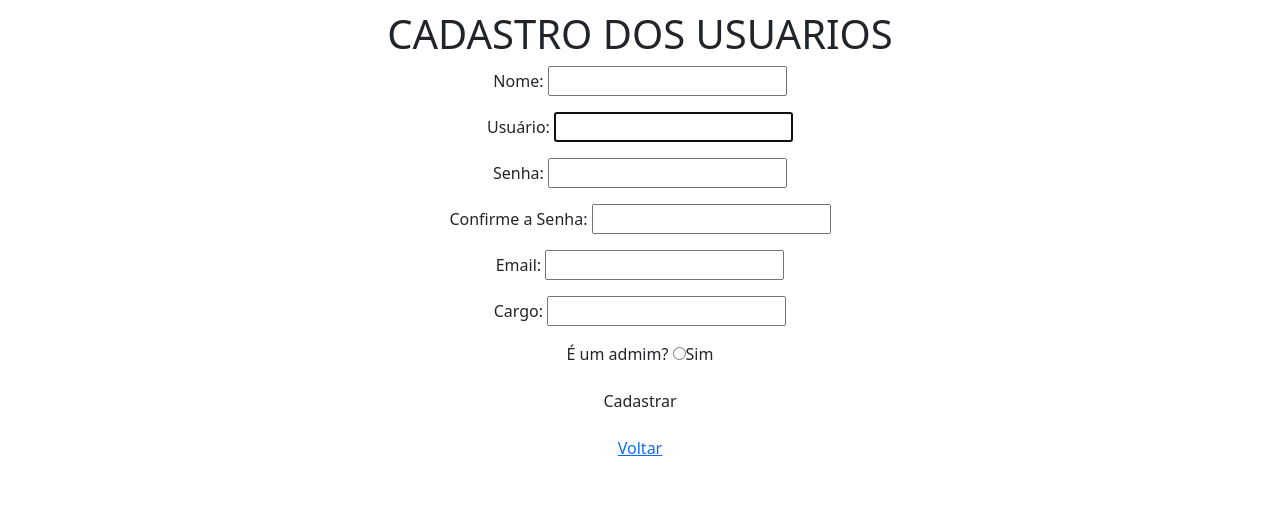
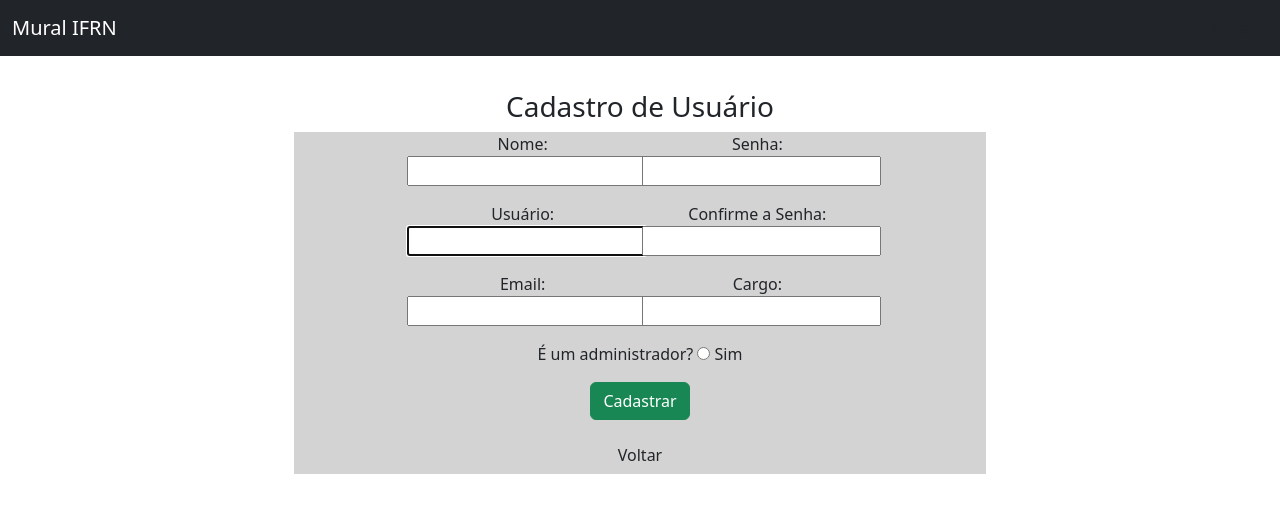
Before and after one commit to Sara-niery/MuralIFRN, a Django app: page /cadastrar_usuario/ in a window 1280 px wide. Shown: the top 513 px of the page. Run offline with Django 4.2, Linux system fonts and the light colour scheme; some libraries are stand-ins or nearby versions.

Commit message:
templates

```diff
--- a/static/estilo.css
+++ b/static/estilo.css
@@ -2,11 +2,13 @@
     margin-top: 56px;
     background-image: url();
     background-color: #EEEEEE;
-    font-family: Arial, Helvetica, sans-serif;
+    font-family: 'Times New Roman', Times, serif;
 }
 
 body {
-    font-family: Arial, Helvetica, sans-serif;
+    font-family: 'Times New Roman', Times, serif;
+    margin-top: 80px;
+
 }
 footer {
     text-align: center;
@@ -67,4 +69,5 @@
 
 .button:hover {
     background-color: #4CAF50;
+    color: white;
 }
--- a/templates/cruds/usuario_cadastrar.html
+++ b/templates/cruds/usuario_cadastrar.html
@@ -8,33 +8,69 @@
     <meta http-equiv="X-UA-Compatible" content="IE=edge">
     <meta name="viewport" content="width=device-width, initial-scale=1.0">
     <title>Cadastro de Usuario</title>
+    <link rel="stylesheet" type="text/css" href="{% static 'forms.css' %}" media="screen" />
     <link rel="stylesheet" type="text/css" href="{% static 'estilo.css' %}" media="screen" />
-    <link rel="stylesheet" type="text/css" href="{% static 'forms.css' %}" media="screen" />
     <link href="https://cdn.jsdelivr.net/npm/bootstrap@5.2.2/dist/css/bootstrap.min.css" rel="stylesheet"
         integrity="sha384-Zenh87qX5JnK2Jl0vWa8Ck2rdkQ2Bzep5IDxbcnCeuOxjzrPF/et3URy9Bv1WTRi" crossorigin="anonymous">
+
+        <style>
+            body {
+                margin-top: 80px;
+            }
+            div{
+                display:inline-block;
+            }
+            form {
+                background-color: lightgrey;
+            }
+
+            .button {
+               -webkit-transition-duration: 0.4s;
+               transition-duration: 0.4s;
+            }
+
+            .button:hover {
+             background-color: #4CAF50;
+             color: white;
+            }
+
+        </style>
+
     </head>
 
-<body>
-    <div class="conteiner fluid text-center">
+<body class="centro">
+    <header>
+        <header>
+            <nav class="navbar navbar-dark bg-dark fixed-top">
+                <div class="container-fluid">
+                    <a class="navbar-brand" href="{%url 'home' %}">Mural IFRN</a>
+                    <a href="{% url 'home' %}" class="btn button button:hover"  type="button" data-bs-toggle="offcanvas"
+                            data-bs-target="#offcanvasDarkNavbar" aria-controls="offcanvasDarkNavbar">Voltar</a>
+            </nav>
+        </header>
+    </header>
 
-        <h1>CADASTRO DOS USUARIOS</h1>
-        <div class="">
+        <h3>Cadastro de Usuário</h3>
+        <div>
             <form method="POST" enctype="multipart/form-data">
                 {% csrf_token %}
+                <div class="col-12 col-lg-4">
                     <p>Nome: {{ form_usuario.nome }} </p>
                     <p>Usuário: {{ form_usuario.username }} </p>
+                    <p>Email: {{ form_usuario.email }} </p>
+                </div>
+                <div class="col-12 col-lg-4">
                     <p>Senha: {{ form_usuario.password1 }} </p>
                     <p>Confirme a Senha: {{ form_usuario.password2 }} </p>
-                <p>Email: {{ form_usuario.email }} </p>
                     <p>Cargo: {{ form_usuario.cargo }} </p>
-                <p>É um admim?
-                    <input type="radio" name="tipo" value="admin" />Sim<br />
-                </p>
-                <p><input type="submit" class="btn btn-verde" value="Cadastrar" /></p>
+                </div>
+                <p>É um administrador? <input type="radio" name="tipo" value="admin" /> Sim<br /></p>
+                <p><input type="submit" class="btn btn-success" value="Cadastrar" /></p>
+                <p><a href="{% url 'home' %}" class="btn button button:hover">Voltar</a></p>
+
+
+        </div>
         </form>
-        </div>
-        <p><a href="{% url 'home' %}" class="btn-voltar">Voltar</a></p>
-    </div>
 </body>
 
 </html>
```
Also changed, not shown: templates/cruds/avisos.html (+3 -4 lines), templates/cruds/avisos_cadastrar.html (+19 -12 lines), templates/cruds/avisos_editar.html (+9 -0 lines), templates/cruds/usuario_editar.html (+9 -0 lines), templates/cruds/usuarios.html (+18 -4 lines), templates/perfil.html (+9 -10 lines), templates/registration/login.html (+6 -4 lines), db.sqlite3, media/imagens/caso_uso.png (deleted), media/imagens/caso_uso_DiACsGb.png (deleted). Lines whose indentation alone changed are shown as unchanged.
